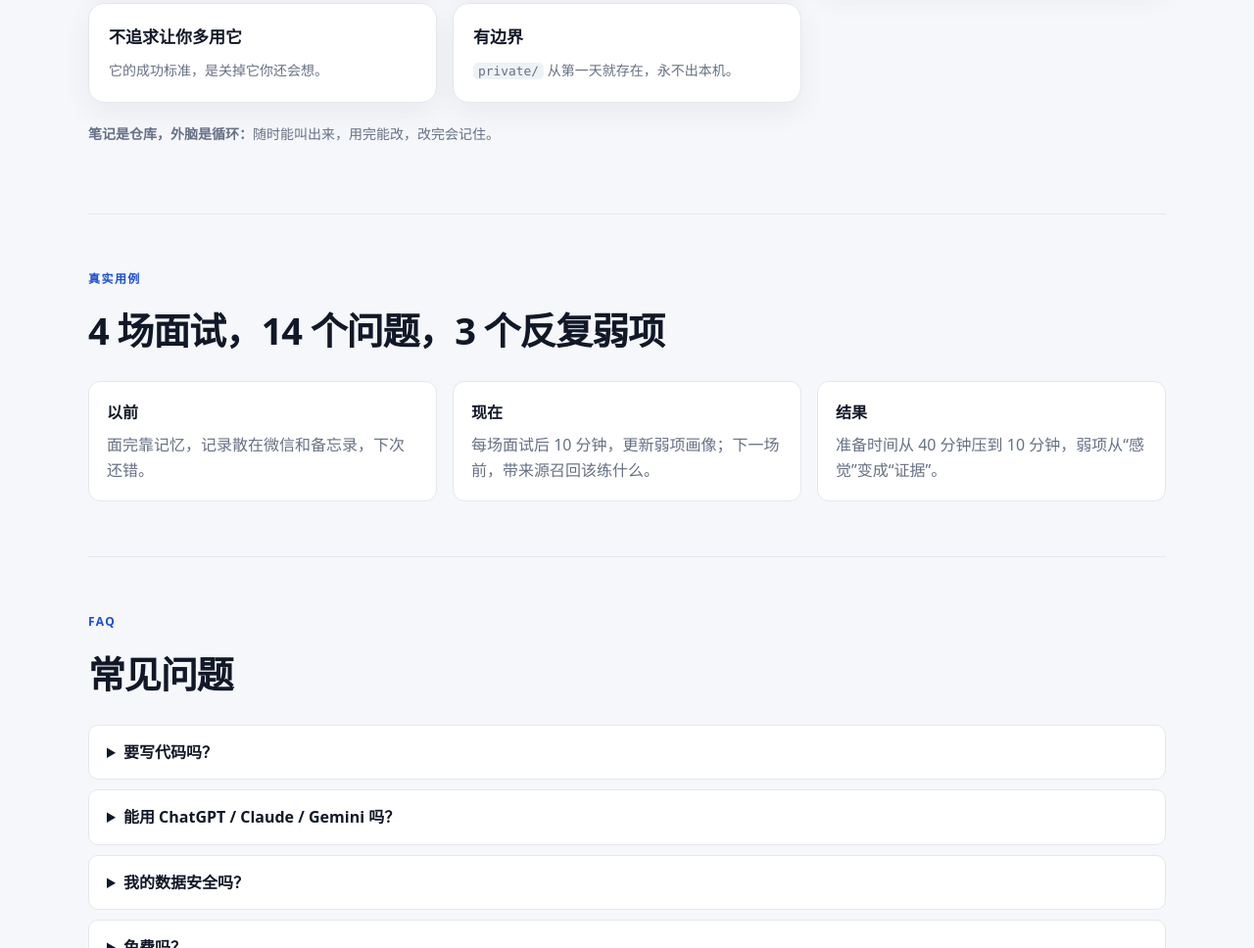
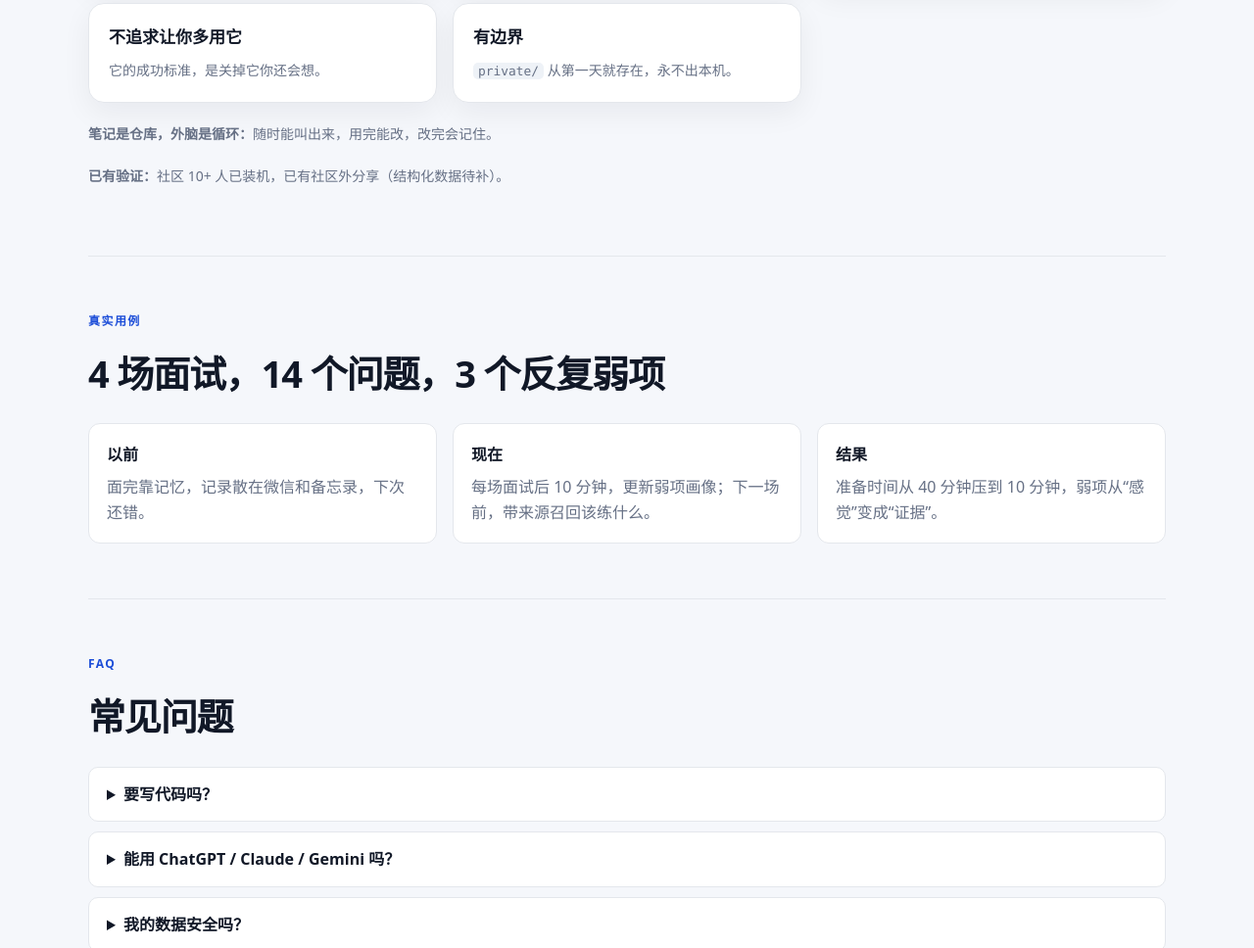
Before and after one commit to xiaohuanTang/waibrain-starter, a plain HTML site: page site/index.html in a window 1280 px wide. Shown: the part 3278-4246 px from the top of the page at 98% size. Drawn offline with Linux system fonts and the light colour scheme.

Commit message:
docs: mark starter kit as initially validated by community installs
Co-Authored-By: Claude Code <noreply@anthropic.com>

```diff
--- a/site/index.html
+++ b/site/index.html
@@ -150,6 +150,7 @@
         <div class="card"><h3>有边界</h3><p><code>private/</code> 从第一天就存在，永不出本机。</p></div>
       </div>
       <p class="note"><strong>笔记是仓库，外脑是循环：</strong>随时能叫出来，用完能改，改完会记住。</p>
+      <p class="note"><strong>已有验证：</strong>社区 10+ 人已装机，已有社区外分享（结构化数据待补）。</p>
     </section>
 
     <section class="section container">
```
Also changed, not shown: 2 other files.
